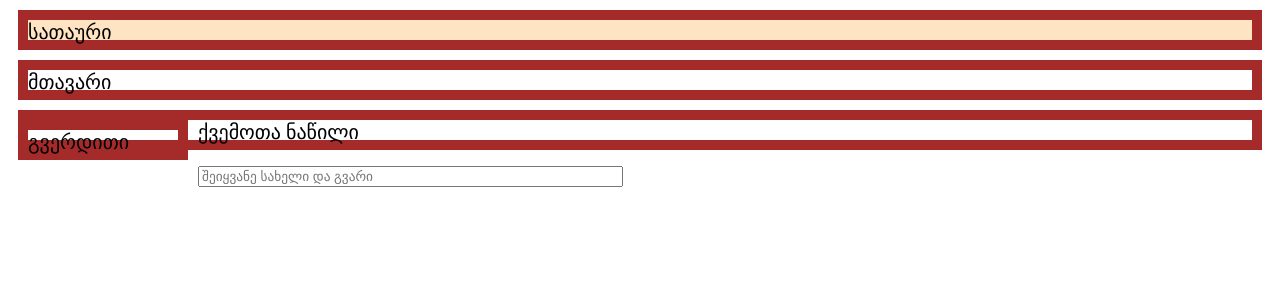
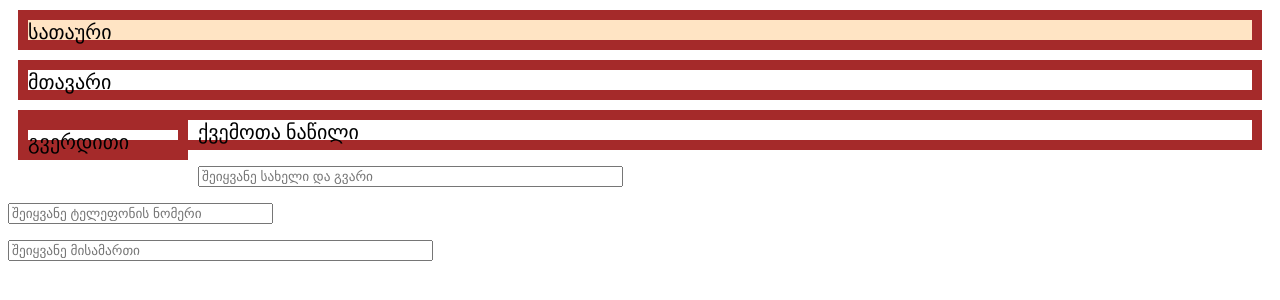
Before and after one commit to LiaGugunava/room2, a plain HTML site: page index.html in a window 1280 px wide. Drawn offline with Linux system fonts and the light colour scheme.

Commit message:
Update index.html

```diff
--- a/index.html
+++ b/index.html
@@ -33,6 +33,10 @@
 
     <form>
     <p><input type="text" name="username" placeholder="შეიყვანე სახელი და გვარი" size="50"/></p>
+    <p><input type="text" name="userphone" placeholder="შეიყვანე ტელეფონის ნომერი" size="30" maxlength="11"/><p>
+    <p><input type="text" name="address" placeholder="შეიყვანე მისამართი" size="50"/></p>
+
+</form>
 
 </body>
 </html>
```
